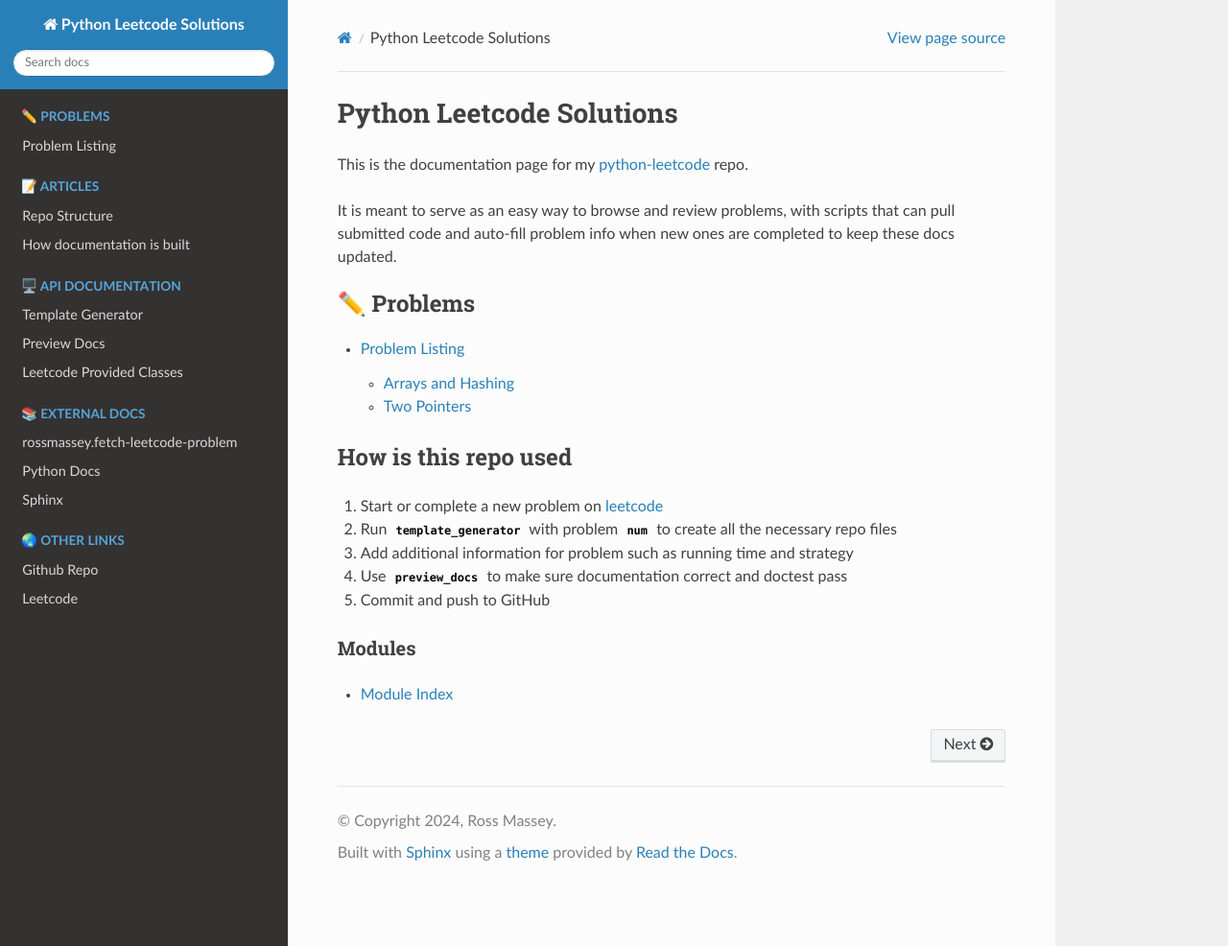
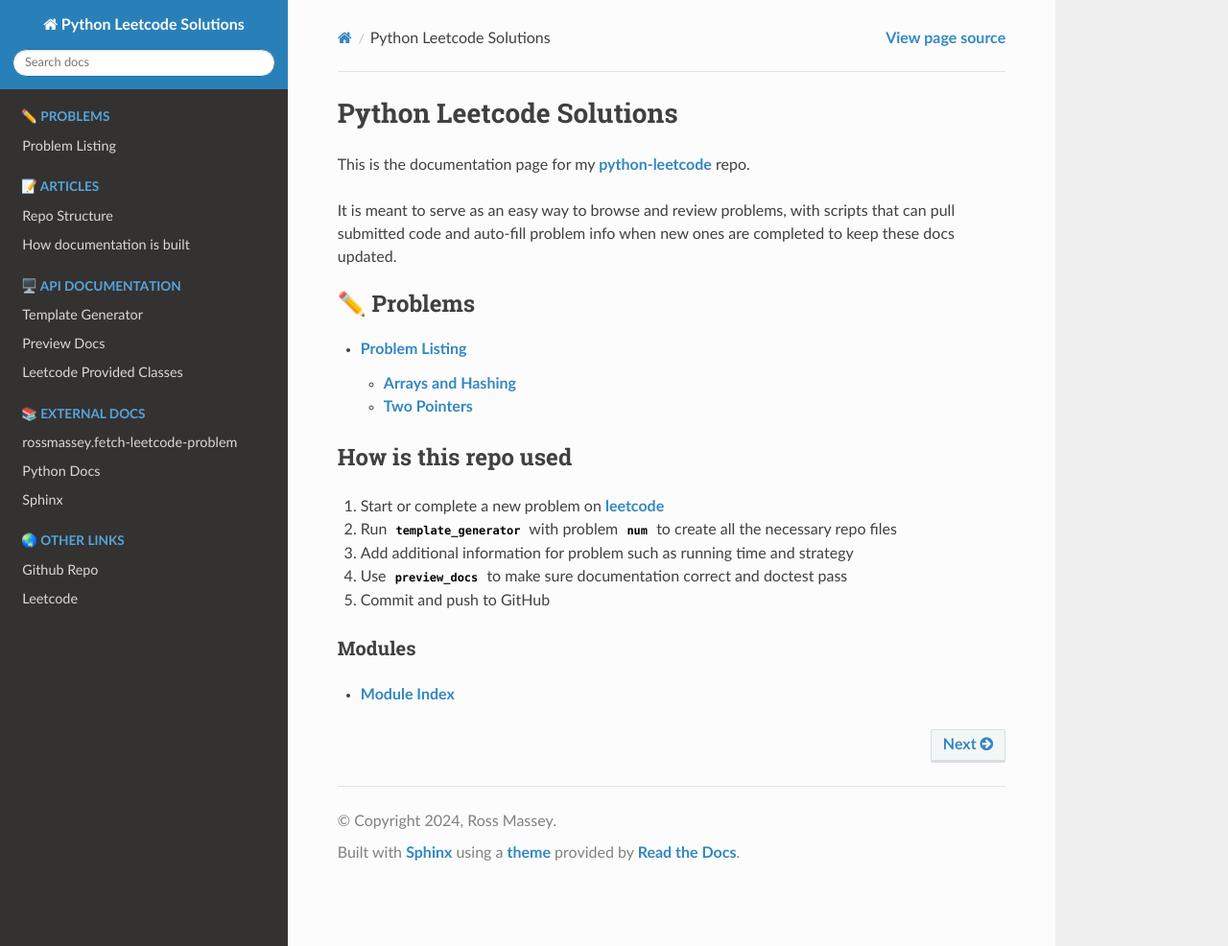
Before and after one commit to rossmassey/python-leetcode, a Sphinx documentation site: the page built from docs/source/index.rst, in a window 1280 px wide and 1399 px high. Shown: the top 986 px of the window at 96% size. Built offline with Sphinx 7.4.7 and the Read the Docs theme 2.0.0, drawn with Linux system fonts in a browser that asks for light colours; pages that are not in the unit, such as notebooks, are missing from menus.

Commit message:
update style

```diff
--- a/docs/source/_static/css/custom.css
+++ b/docs/source/_static/css/custom.css
@@ -10,3 +10,23 @@
 div.wy-nav-content {
     padding-bottom: 500px;
 }
+
+/* hover effect */
+a:hover {
+    background-color: yellow;
+    position: relative; /* Ensure the positioning context is set */
+    box-shadow: 0px 2px 0px 0px currentColor;
+}
+
+/* override purple visited color */
+.wy-nav-content a:visited {
+    color: inherit;
+}
+
+/*link style */
+.wy-nav-content a {
+    color: #3488c0 !important;
+    font-weight: 900;
+
+
+}
--- a/docs/source/index.rst
+++ b/docs/source/index.rst
@@ -26,6 +31,7 @@
 #. Add additional information for problem such as running time and strategy
 #. Use ``preview_docs`` to make sure documentation correct and doctest pass
 #. Commit and push to GitHub
+
 
 .. toctree::
    :maxdepth: 1
```
Also changed, not shown: other parts of docs/source/index.rst (+5 -0 lines).
